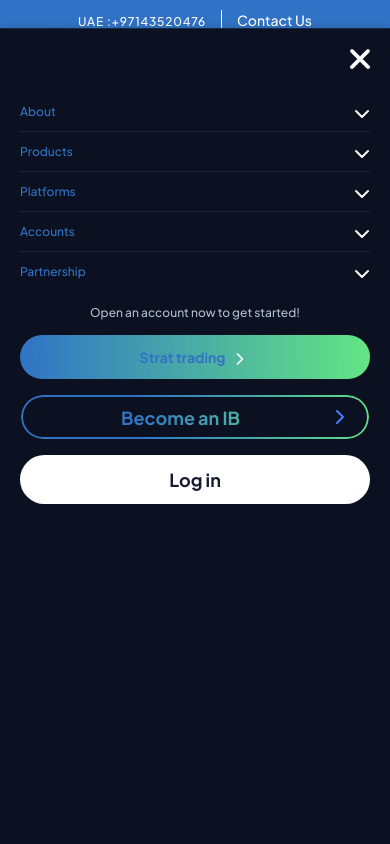
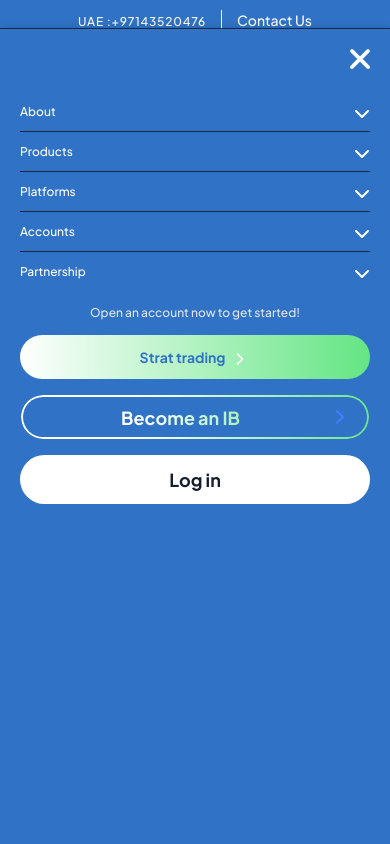
Before and after one commit to jimmyhinsu/forex-voyager-limited, a React (Create React App) app: page / in a window 390 px wide. Both pictures are taken after a click on the element 360 px from the left and 64 px from the top of the page. Shown: the top 844 px of the page. Built offline with nearby package versions, Linux system fonts and the light colour scheme.

Commit message:
change slider theme

```diff
--- a/src/components/sidebar/sidebar.scss
+++ b/src/components/sidebar/sidebar.scss
@@ -4,7 +4,7 @@
     right: 0;
     width: 554px;
     height: calc(100% - 41px);
-    background-color: rgb(11 17 32/1);
+    background-color: #3073c6;
     box-shadow: 0 0 10px rgba(0, 0, 0, 0.2);
     transform: translateX(-100%);
     transition: transform 0.3s ease;
@@ -51,7 +51,7 @@
             background-color: transparent;
 
             &.active {
-                background-color: rgb(22 29 47 / 1);
+                background-color: #ffffff;
             }
         }
 
@@ -87,7 +87,7 @@
                 }
 
                 p {
-                    color: #3073c6;
+                    color: #ffffff;
                     margin: 12px 0;
                     text-align: left;
                     font-size: 14px;
@@ -162,7 +162,7 @@
             p {
                 font-size: 12px;
                 font-weight: 500;
-                color: rgb(175 187 207 / 1);
+                color: #e2e5e9;
                 text-align: center;
             }
 
@@ -171,7 +171,7 @@
 
                 button {
                     cursor: pointer;
-                    background-image: linear-gradient(88.9deg, #3073c6, #64e584 50%, #64e584 75%, #3073c6 120%);
+                    background-image: linear-gradient(88.9deg, #ffffff, #64e584 50%, #64e584 75%, #ffffff 120%);
                     background-size: 200% auto !important;
                     color: #3073c6;
                     transition: 0.4s ease-in-out;
@@ -247,7 +247,7 @@
                     gap: 5px;
 
                     span {
-                        background: linear-gradient(88.9deg, #3073c6 33.43%, #64e584 103.55%);
+                        background: linear-gradient(88.9deg, #ffffff 33.43%, #64e584 103.55%);
                         color: transparent;
                         -webkit-background-clip: text;
                         background-clip: text;
@@ -263,7 +263,7 @@
                     &::before {
                         padding: 2px;
                         content: "";
-                        background: linear-gradient(88.9deg, #3073c6 33.43%, #64e584 103.55%);
+                        background: linear-gradient(88.9deg, #ffffff 33.43%, #64e584 103.55%);
                         position: absolute;
                         inset: 0;
                         border-radius: inherit;
```
Also changed, not shown: src/assets/icons/menu.png.
